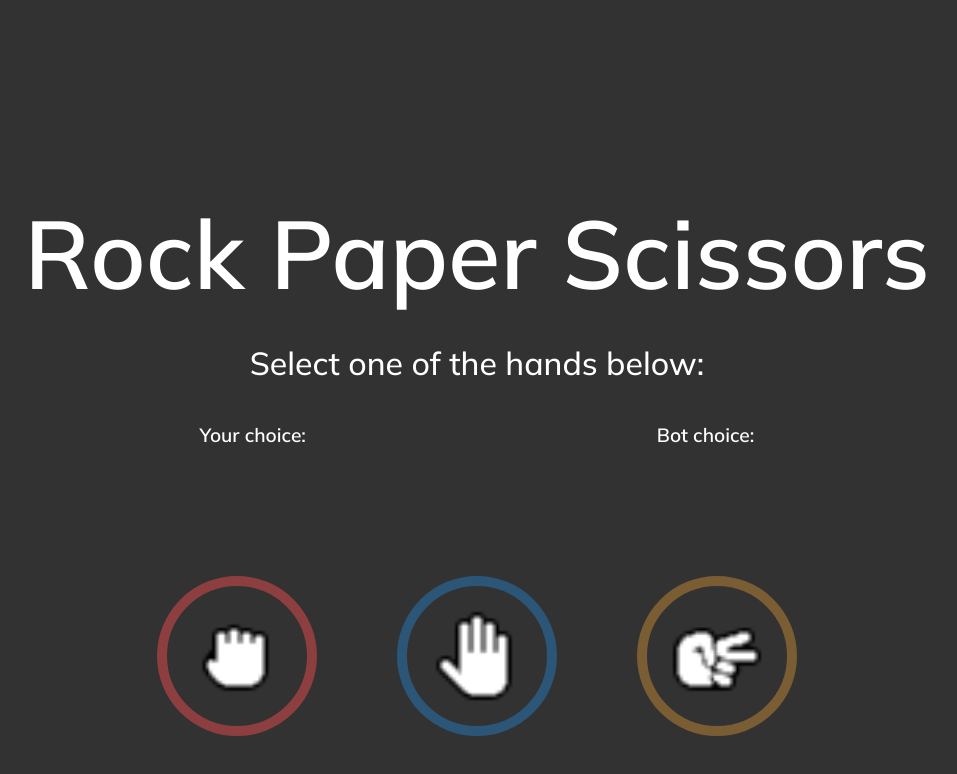
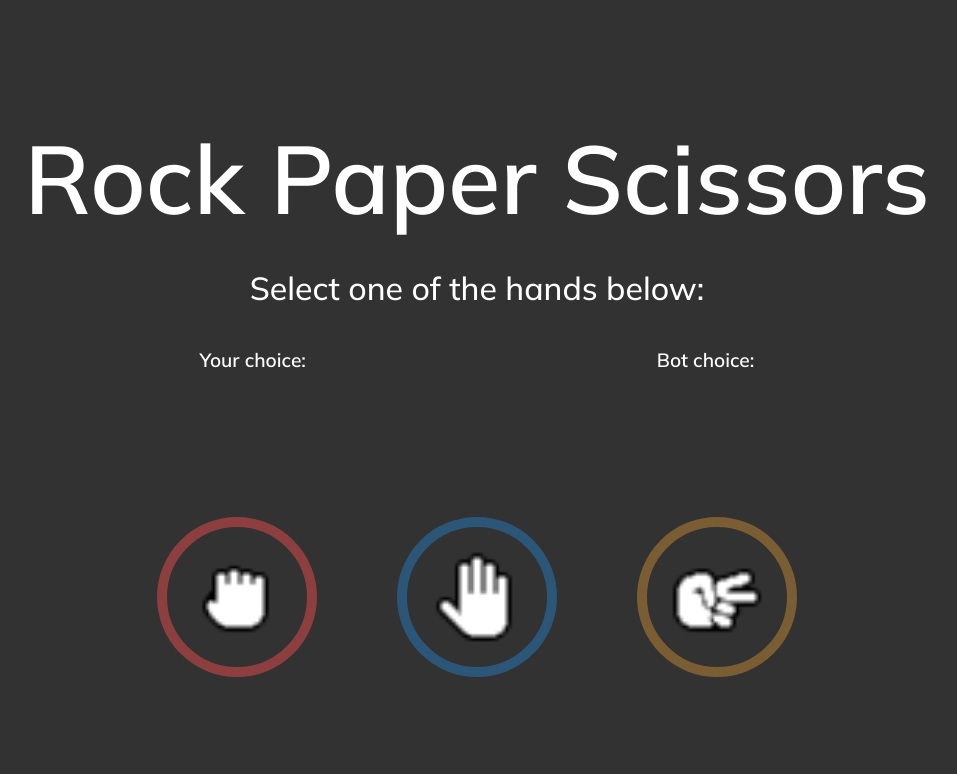
Before and after one commit to AidanWes/Rock-Paper-Scissors, a plain HTML site: page index.html in a window 1280 px wide. Shown: the whole page, without its empty margins (163-1120 px from the left). Drawn offline with Linux system fonts and the light colour scheme.

Commit message:
Third Commit

```diff
--- a/style.css
+++ b/style.css
@@ -17,6 +17,7 @@ body{
 }
 
 h1{
+    margin-top: -250px;
     font-size: 6rem;
     margin-bottom: 30px;
 }
@@ -43,6 +44,7 @@ span{
     flex: 0 auto;
     flex-wrap: wrap;
     width: 50%;
+    margin-top: -100px;
 }
 
 img{
```
